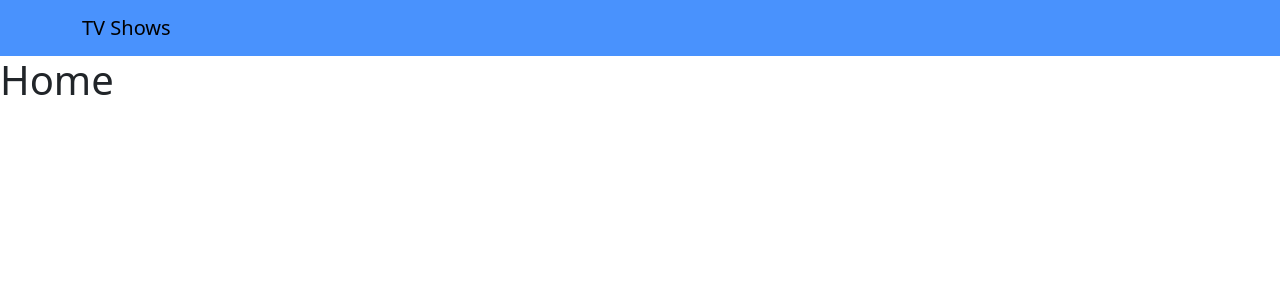
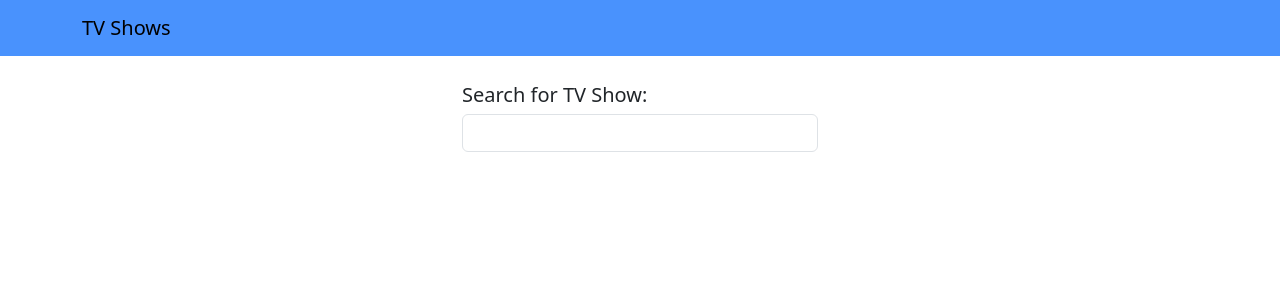
Before and after one commit to arnasir505/homework69, a React (Vite) app: page / in a window 1280 px wide. Shown: the top 300 px of the page. Built offline with nearby package versions, Linux system fonts and the light colour scheme.

Commit message:
Create search component and searchSlice

```diff
--- a/src/App.tsx
+++ b/src/App.tsx
@@ -1,12 +1,13 @@
 import { Route, Routes } from 'react-router-dom';
 import Header from './components/Header/Header';
+import Search from './pages/Search/Search';
 
 const App = () => {
   return (
     <>
       <Header />
       <Routes>
-        <Route path='/' element={<h1>Home</h1>} />
+        <Route path='/' element={<Search/>} />
       </Routes>
     </>
   );
--- a/src/app/store.ts
+++ b/src/app/store.ts
@@ -1,8 +1,12 @@
-import { configureStore } from "@reduxjs/toolkit";
-import { showsReducer } from "../store/showsSlice";
+import { configureStore } from '@reduxjs/toolkit';
+import { showsReducer } from '../store/showsSlice';
+import { searchReducer } from '../store/searchSlice';
 
 export const store = configureStore({
-  reducer: { shows: showsReducer},
+  reducer: {
+    shows: showsReducer,
+    search: searchReducer,
+  },
 });
 
 export type RootState = ReturnType<typeof store.getState>;
--- /dev/null
+++ b/src/pages/Search/Search.tsx
@@ -0,0 +1,18 @@
+import React from 'react';
+
+const Search: React.FC = () => {
+  return (
+    <div className='container'>
+      <div className='row justify-content-center py-4'>
+        <div className='col-lg-4'>
+          <label htmlFor='search' className='fs-5 mb-1'>
+            Search for TV Show:
+          </label>
+          <input className='form-control' type='text' id='search' />
+        </div>
+      </div>
+    </div>
+  );
+};
+
+export default Search;
--- /dev/null
+++ b/src/store/searchSlice.ts
@@ -0,0 +1,17 @@
+import { createSlice } from '@reduxjs/toolkit';
+
+interface SearchState {
+  value: string;
+}
+
+const initialState: SearchState = {
+  value: '',
+};
+
+const searchSlice = createSlice({
+  name: 'search',
+  initialState,
+  reducers: {},
+});
+
+export const searchReducer = searchSlice.reducer;
--- a/src/store/showsSlice.ts
+++ b/src/store/showsSlice.ts
@@ -17,4 +17,4 @@ const showsSlice = createSlice({
   reducers: {},
 });
 
-export const showsReducer = showsSlice.reducer
+export const showsReducer = showsSlice.reducer;
```
